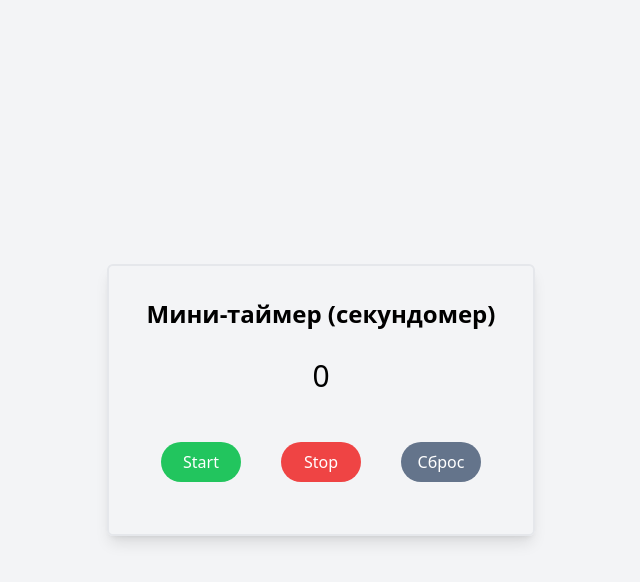
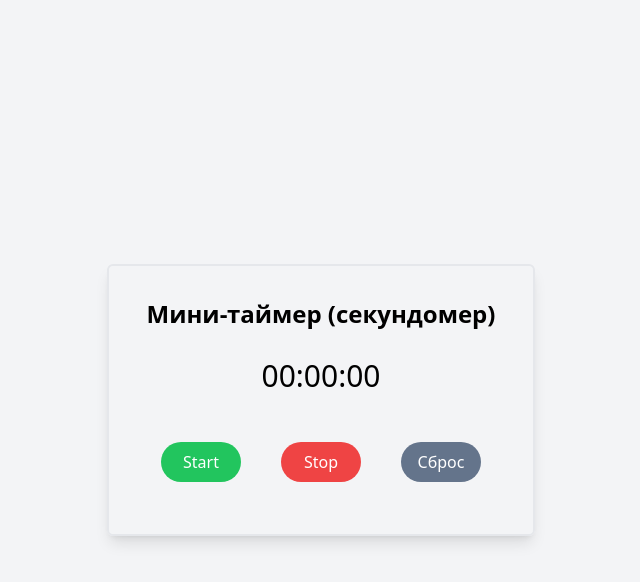
Before and after one commit to Anna23041/Frontend, a website: page Timer/index.html in a window 1280 px wide. Both pictures are taken after a click on the button "Сброс". Shown: the whole page, without its empty margins (319-959 px from the left). Drawn offline with nearby package versions, Linux system fonts and the light colour scheme.

Commit message:
формат таймера

```diff
--- a/Timer/index.html
+++ b/Timer/index.html
@@ -55,7 +55,7 @@
       function rise() {
         seconds = seconds + 1;
         const label = document.getElementById("label");
-        label.innerText = seconds;
+        label.innerText = formatTime(seconds);
       }
       var timer;
       var seconds = 0;
@@ -73,9 +73,15 @@
       function sbrosTimer() {
         seconds = 0;
         const label = document.getElementById("label");
-        label.innerText = seconds;
+        label.innerText = formatTime(seconds);
       }
       btnSbros.addEventListener("click", sbrosTimer);
+      function formatTime(seconds) {
+        const formatedTime = new Date(seconds * 1000)
+          .toISOString()
+          .substring(11, 19);
+        return formatedTime;
+      }
     </script>
   </body>
 </html>
```
